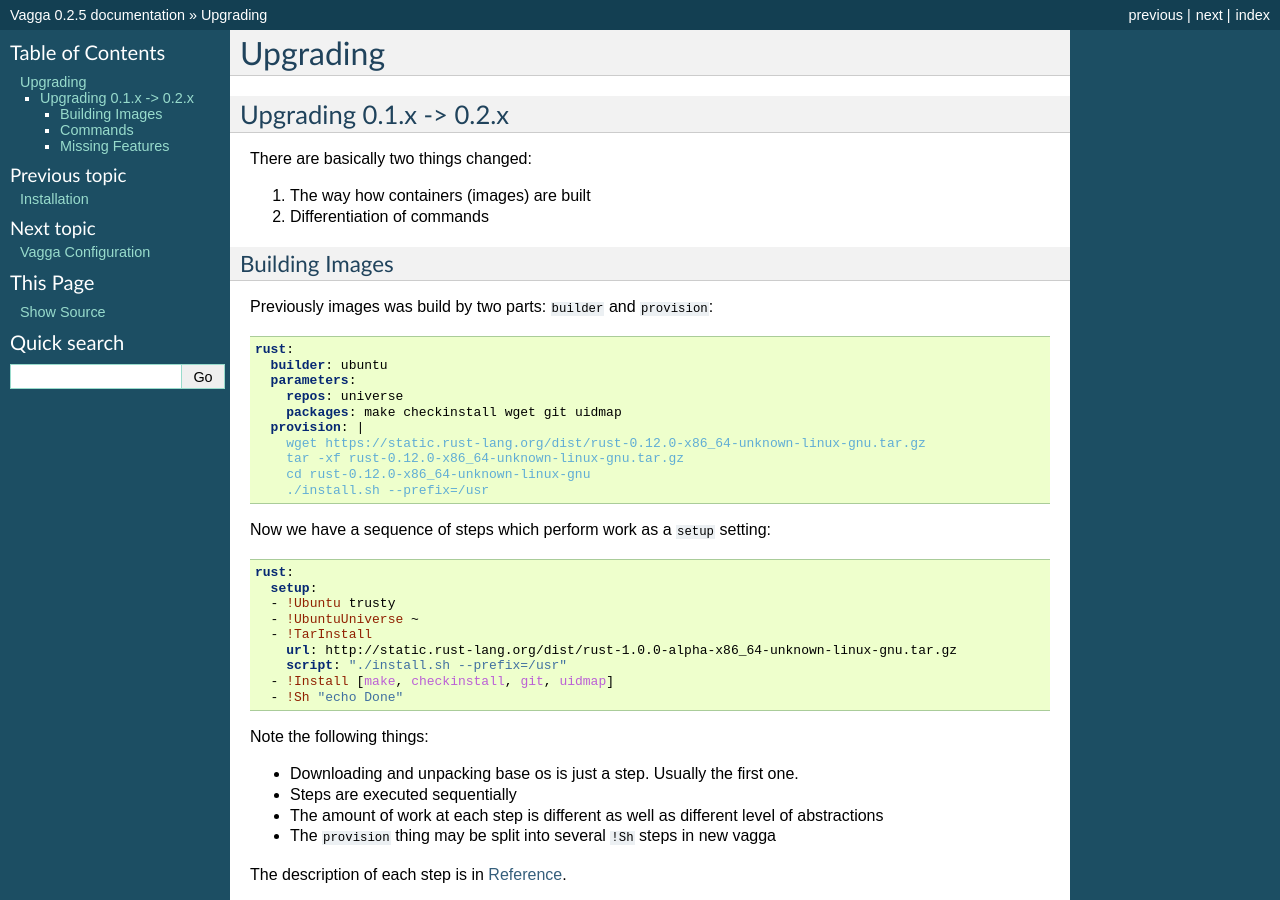
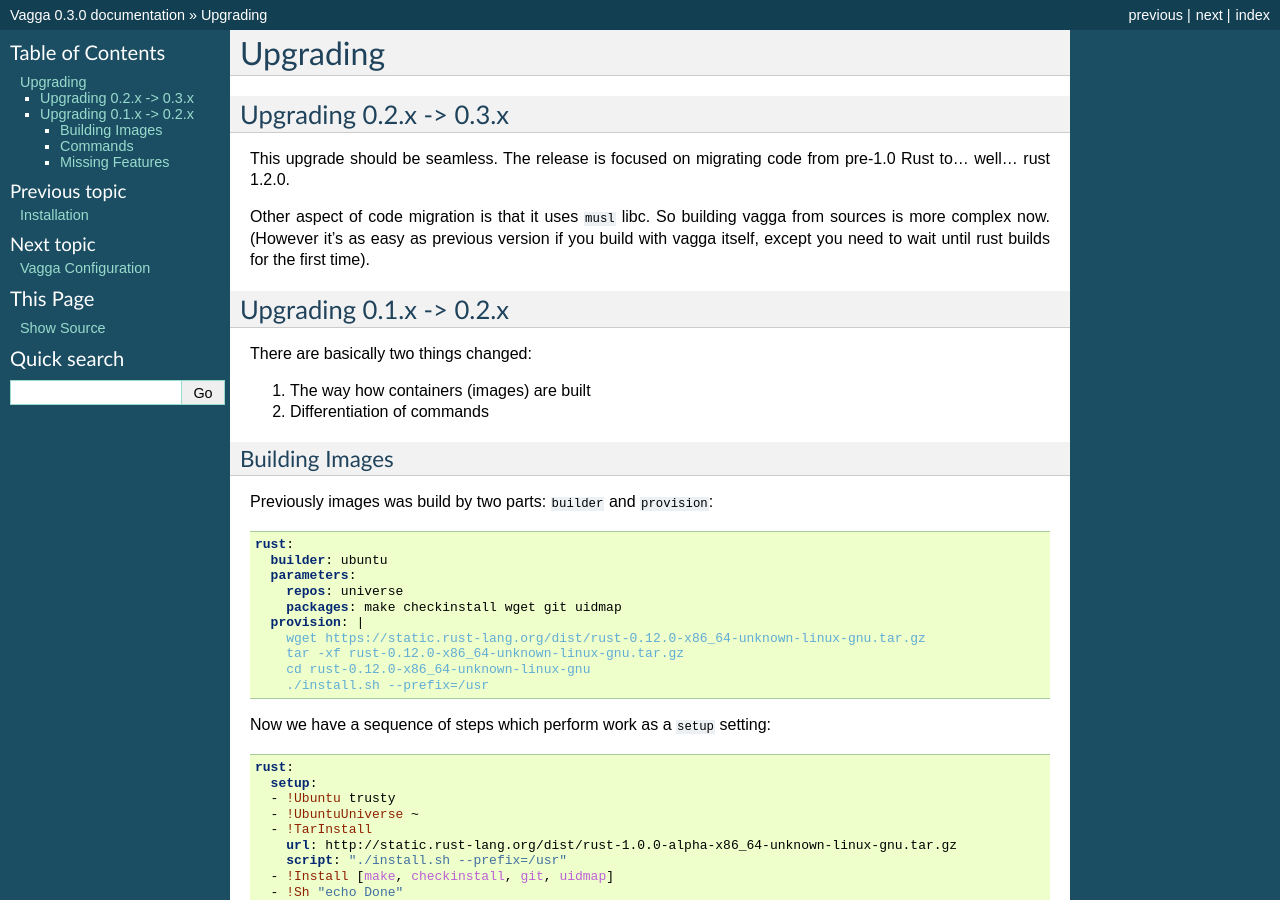
Before and after one commit to tailhook/vagga, a Sphinx documentation site: the page built from docs/upgrading.rst, in a window 1280 px wide and 900 px high. Built offline with Sphinx 7.4.7, drawn with Linux system fonts in a browser that asks for light colours; some of the changed text lies outside the part shown.

```diff
--- a/docs/conf.py
+++ b/docs/conf.py
@@ -51,9 +51,9 @@ copyright = u'2014-2015, Paul Colomiets'
 # built documents.
 #
 # The short X.Y version.
-version = '0.2'
+version = '0.3'
 # The full version, including alpha/beta/rc tags.
-release = '0.2.5'
+release = '0.3.0'
 
 # The language for content autogenerated by Sphinx. Refer to documentation
 # for a list of supported languages.
--- a/docs/upgrading.rst
+++ b/docs/upgrading.rst
@@ -1,6 +1,18 @@
 =========
 Upgrading
 =========
+
+
+Upgrading 0.2.x -> 0.3.x
+========================
+
+This upgrade should be seamless. The release is focused on migrating code
+from pre-1.0 Rust to... well... rust 1.2.0.
+
+Other aspect of code migration is that it uses ``musl`` libc. So building vagga
+from sources is more complex now. (However it's as easy as previous version if
+you build with vagga itself, except you need to wait until rust builds for the
+first time).
 
 
 Upgrading 0.1.x -> 0.2.x
```
Also changed, not shown: RELEASE_NOTES.rst (+8 -9 lines), README.rst (line endings or trailing spaces).
